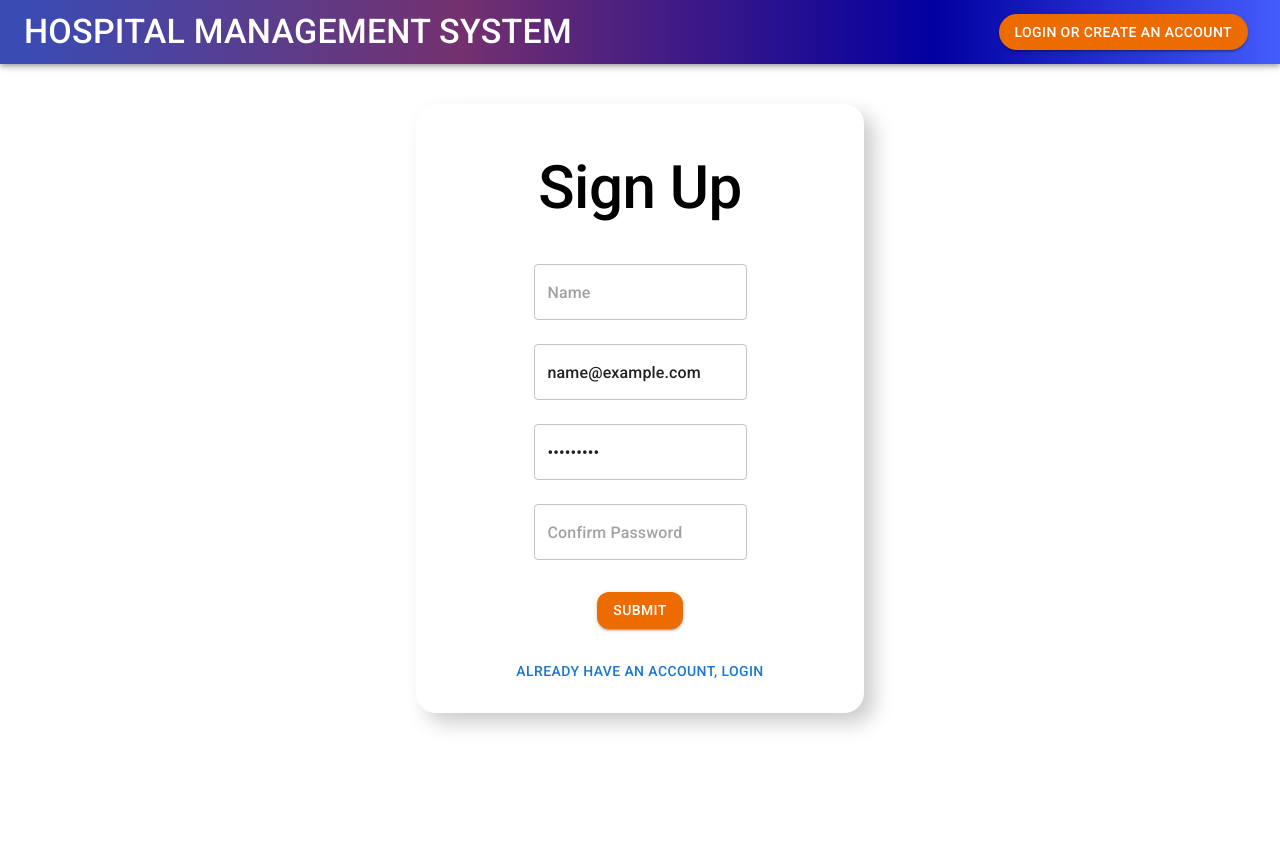
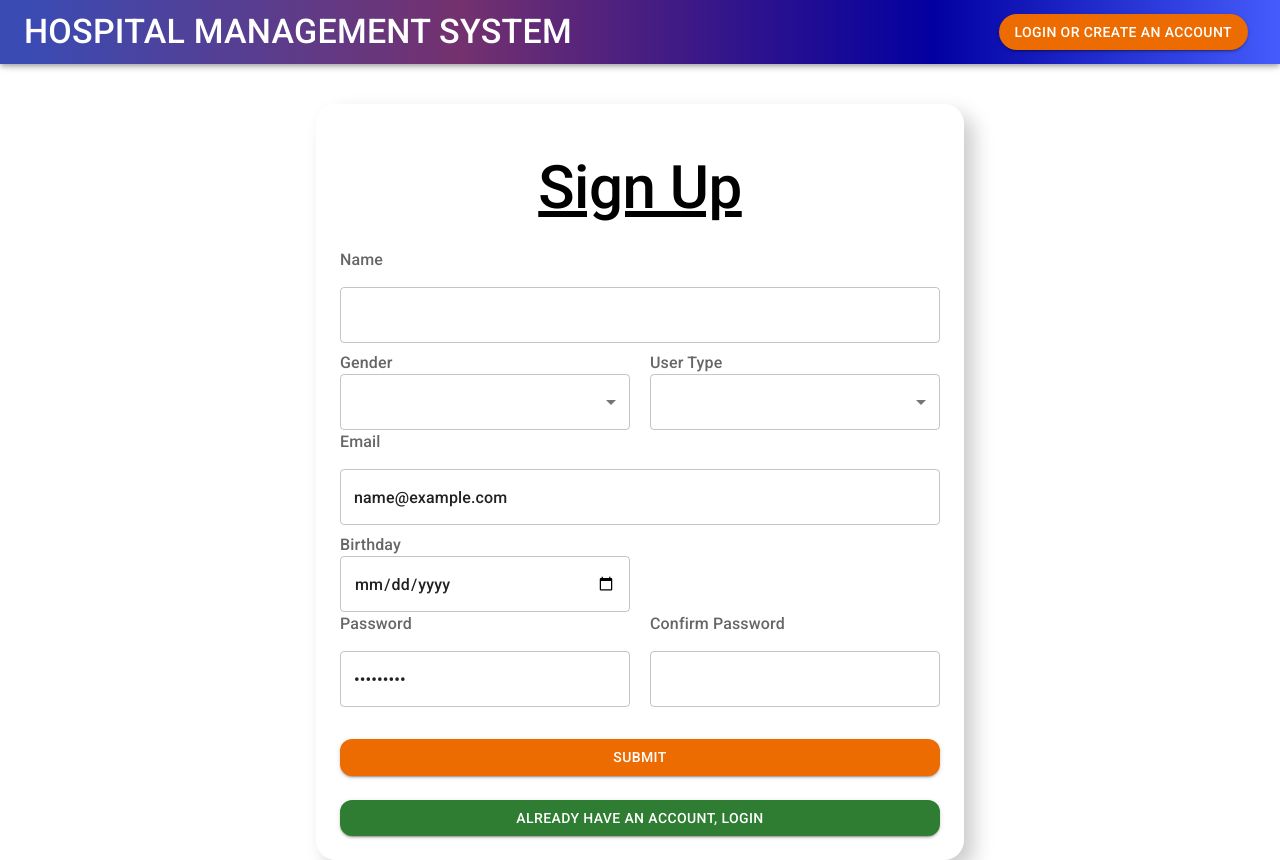
Before and after one commit to RAHUL-444/hospital-management, a React (Create React App) app in the folder frontend/: page / in a window 1280 px wide. Both pictures are taken after typing "name@example.com", "Sample123" into the empty fields and a click on the button "CREATE NEW ACCOUNT". Before the commit the page ends 800 px from the top, so only its background shows below. Built offline with nearby package versions, Linux system fonts and the light colour scheme.

Commit message:
Adding fine

```diff
--- a/frontend/src/components/AddBlog.js
+++ b/frontend/src/components/AddBlog.js
@@ -64,7 +64,7 @@ const AddBlog = () => {
               variant="h2"
               textAlign={"center"}
             >
-              Create Appointment
+             <u> Create Appointment</u>
             </Typography>
             <InputLabel className={classes.font} sx={labelStyles}>
               Disease
--- a/frontend/src/components/Auth.js
+++ b/frontend/src/components/Auth.js
@@ -4,16 +4,24 @@ import axios from "axios";
 import { useDispatch } from "react-redux";
 import { login } from "../store";
 import { useNavigate } from "react-router-dom";
+import MenuItem from "@mui/material/MenuItem";
+import FormControl from "@mui/material/FormControl";
+
+import InputLabel from "@mui/material/InputLabel";
+import Select from "@mui/material/Select";
 
 const Auth = () => {
   const naviagte = useNavigate();
   const dispatch = useDispatch();
-
+  // const [gender, setGender] = React.useState('');
   const [defaultData, setDefaultData] = useState([
     {
       name: "",
       email: "",
       password: "",
+      birthday: "",
+      gender: "",
+      type: "",
       isloggedIN: false,
     },
   ]);
@@ -21,6 +29,9 @@ const Auth = () => {
     name: "",
     email: "",
     password: "",
+    gender: "",
+    type: "",
+    birthday: "",
   });
 
   const [isSignup, setIsSignup] = useState(false);
@@ -72,13 +83,13 @@ const Auth = () => {
   };
   return (
     <>
-
       <form onSubmit={handleSubmit}>
         <Box
-          maxWidth={400}
+          maxWidth={600}
+          minheight= '100vh'
           display="flex"
           flexDirection={"column"}
-          alignItems="center"
+          alignItems="flexStart"
           justifyContent={"center"}
           boxShadow="10px 10px 20px #ccc"
           padding={3}
@@ -87,47 +98,169 @@ const Auth = () => {
           borderRadius={5}
         >
           <Typography variant="h2" padding={3} textAlign="center">
-            {isSignup ? "Sign Up" : "Login"}
+            <u>{isSignup ? "Sign Up" : "Login"}</u>
           </Typography>
           {isSignup && (
+            <>
+              <InputLabel id="demo-simple-select-label">Name</InputLabel>
               <TextField
                 name="name"
                 onChange={handleChange}
                 value={inputs.name}
-              placeholder="Name"
+                // placeholder="Name"
                 margin="normal"
               />
+            </>
           )}{" "}
+          <div
+            style={{
+              display: "flex",
+            }}
+          >
+            <div
+              style={{
+                marginRight: "20px",
+              }}
+            >
+              {isSignup && (
+                <>
+                  <InputLabel id="demo-simple-select-label">Gender</InputLabel>
+                  <Select
+                    labelId="demo-simple-select-label"
+                    id="demo-simple-select"
+                    name="gender"
+                    value={inputs.gender}
+                    label="Age"
+                    sx={{ width: 290 }}
+                    onChange={handleChange}
+                  >
+                    <MenuItem value={1}>Male</MenuItem>
+                    <MenuItem value={2}>Female</MenuItem>
+                    <MenuItem value={3}>TRANS</MenuItem>
+                  </Select>
+                </>
+              )}
+            </div>
+            <div
+              style={{
+                marginRight: "10px",
+              }}
+            >
+              {isSignup && (
+                <>
+                  <InputLabel id="demo-simple-select-label">
+                    User Type
+                  </InputLabel>
+                  <Select
+                    labelId="demo-simple-select-label"
+                    id="demo-simple-select"
+                    name="type"
+                    value={inputs.type}
+                    label="Age"
+                    sx={{ width: 290 }}
+                    onChange={handleChange}
+                  >
+                    <MenuItem value={1}>Patient</MenuItem>
+                    <MenuItem value={2}>Doctor</MenuItem>
+                    <MenuItem value={3}>Admin</MenuItem>
+                  </Select>
+                </>
+              )}
+            </div>
+          </div>
+          <>
+            <InputLabel id="demo-simple-select-label">Email</InputLabel>
             <TextField
               name="email"
               onChange={handleChange}
               value={inputs.email}
               type={"email"}
-            placeholder="Email"
+              // placeholder="Email"
               margin="normal"
             />
+          </>
+
+          {isSignup && (
+            <>
+              <InputLabel id="demo-simple-select-label">Birthday</InputLabel>
+              <TextField
+                name="birthday"
+                // label="Birthday"
+                onChange={handleChange}
+                value={inputs.birthday}
+                type="date"
+                defaultValue="2022-08-19"
+                sx={{ width: 290 }}
+                InputLabelProps={{
+                  shrink: true,
+                }}
+              />
+            </>
+          )}
+          <div
+            style={{
+              display: "flex",
+            }}
+          >
+            <div
+              style={{
+                marginRight: "20px",
+              }}
+            >{!isSignup && (
+              <>
+                <InputLabel id="demo-simple-select-label">Password</InputLabel>
                 <TextField
                   name="password"
                   onChange={handleChange}
                   value={inputs.password}
                   type={"password"}
-            placeholder="Password"
+                  sx={{ width: 600 }}
+                  // placeholder="Password"
                   margin="normal"
-          />{" "}
+                />
+              </>)}
+              {isSignup && (<>
+                <InputLabel id="demo-simple-select-label">Password</InputLabel>
+                <TextField
+                  name="password"
+                  onChange={handleChange}
+                  value={inputs.password}
+                  type={"password"}
+                  sx={{ width: 290 }}
+                  // placeholder="Password"
+                  margin="normal"
+                />
+              </>)}
+            </div>
+            <div style={{}}>
               {isSignup && (
+                <>
+                  <InputLabel id="demo-simple-select-label">
+                    Confirm Password
+                  </InputLabel>
                   <TextField
                     name="password"
                     // onChange={handleChange}
                     value={inputs.confirm_password}
+                    sx={{ width: 290 }}
                     type={"password"}
-              placeholder="Confirm Password"
+                    // placeholder="Confirm Password"
                     margin="normal"
                   />
-          )}{" "}
-          {!isSignup && (
-            <Typography sx={{ color: "blue", fontSize: "15px" }}>
+                </>
+              )}
+            </div>
+          </div>
+          {!isSignup && (<div  style={{
+              display: "flex",
+              alignItems:"center",
+              justifyContent:"center",
+              marginTop: '25px',
+            }}>
+            <Typography sx={{ color: "blue", fontSize: "15px" , alignItems:"center" }}>
               Forgot Password?
             </Typography>
+            </div>
           )}
           <Button
             type="submit"
@@ -140,6 +273,8 @@ const Auth = () => {
           <Button
             onClick={() => setIsSignup(!isSignup)}
             sx={{ borderRadius: 3, marginTop: 3 }}
+            variant="contained"
+            color="success"
           >
             {isSignup ? "Already have an account, Login" : "Create New Account"}
           </Button>
--- a/frontend/src/components/BlogDetail.js
+++ b/frontend/src/components/BlogDetail.js
@@ -76,7 +76,7 @@ const BlogDetail = () => {
               variant="h2"
               textAlign={"center"}
             >
-              Update Appointment
+              <u>Update Appointment</u>
             </Typography>
             <InputLabel sx={labelStyles}>Title</InputLabel>
             <TextField
--- a/frontend/src/components/Profile.js
+++ b/frontend/src/components/Profile.js
@@ -32,7 +32,7 @@ const Profile = () => {
             variant="h2"
             textAlign={"center"}
           >
-            User Profile
+            <u>User Profile</u>
           </Typography>
           <InputLabel className={classes.font} sx={labelStyles}>
             Name : <>{user.name}</>
```
Lines whose indentation alone changed are shown as unchanged.
